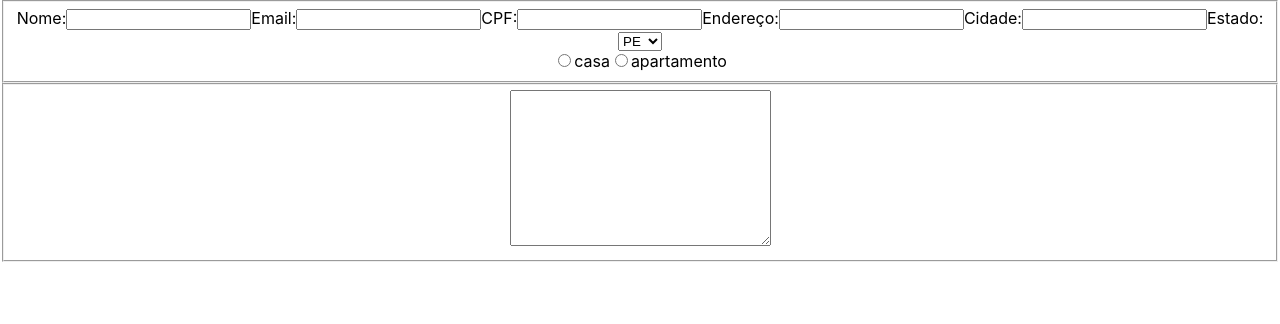
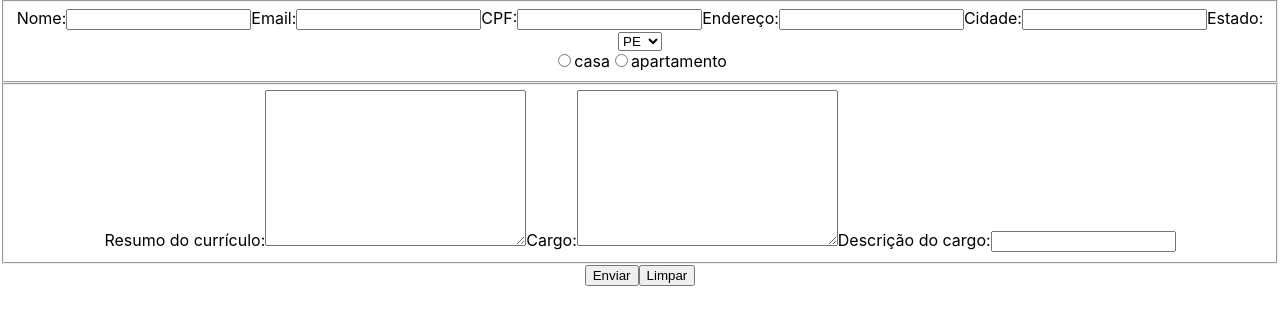
Before and after one commit to haronPrestes/Dojo-12.2, a React (Create React App) app: page / in a window 1280 px wide. Shown: the top 324 px of the page. Built offline with nearby package versions, Linux system fonts and the light colour scheme.

Commit message:
Trocando o piloto

```diff
--- a/src/App.js
+++ b/src/App.js
@@ -1,29 +1,47 @@
+import React from 'react';
+
 import './App.css';
 
-function App() {
+class App extends React.Component {
+  constructor() {
+    super();
+
+    this.state = {
+      name: '',
+    };
+
+    this.handleNameInput = this.handleNameInput.bind(this);
+  }
+
+  handleNameInput(event) {
+    // this.setState()
+    event.target.value.toUpperCase();
+  }
+
+  render() {
     return (
       <div className="App">
         <form>
           <fieldset>
             <label htmlFor="name">
               Nome:
-            <input type="text" id="name" name="name" maxLength="40"/>
+              <input type="text" name="name" id="name" maxLength="40" />
             </label>
             <label htmlFor="email">
               Email:
-            <input type="email" id="email" name="email" maxLength="50" />
+              <input type="email" name="email" id="email" maxLength="50" />
             </label>
             <label htmlFor="cpf">
               CPF:
-            <input type="text" id="cpf" name="cpf"  maxLength="11"/>
+              <input type="text" name="cpf" id="cpf" maxLength="11" />
             </label>
             <label htmlFor="address">
               Endereço:
-            <input type="text" id="address" name="address"  maxLength="200"/>
+              <input type="text" name="address" id="address" maxLength="200" />
             </label>
             <label htmlFor="city">
               Cidade:
-            <input type="text" id="city" name="city"  maxLength="28"/>
+              <input type="text" name="city" id="city" maxLength="28" />
             </label>
             <label htmlFor="state">
               Estado:
@@ -35,23 +53,58 @@ function App() {
             </label>
             <div className="housing-type">
               <label htmlFor="house">
-              <input type="radio" id="house" name="house" value="house"/>
+                <input type="radio" id="house" name="house" value="house" />
                 casa
               </label>
               <label htmlFor="apartment">
-              <input type="radio" id="apartment" name="apartment" value="apartment"/>
+                <input
+                  type="radio"
+                  id="apartment"
+                  name="apartment"
+                  value="apartment"
+                />
                 apartamento
               </label>
             </div>
           </fieldset>
           <fieldset>
-          <label htmlFor="">
-            <textarea name="" id="" cols="30" rows="10"></textarea>
+            <label htmlFor="resume">
+              Resumo do currículo:
+              <textarea
+                name="resume"
+                id="resume"
+                cols="30"
+                rows="10"
+                maxLength="1000"
+              />
+            </label>
+            <label htmlFor="role">
+              Cargo:
+              <textarea
+                name="role"
+                id="role"
+                cols="30"
+                rows="10"
+                maxLength="40"
+              />
+            </label>
+            <label htmlFor="role-description">
+              Descrição do cargo:
+              <input
+                type="text"
+                name="role-description"
+                id="role-description"
+                maxLength="500"
+              />
             </label>
           </fieldset>
+
+          <button type="submit">Enviar</button>
+          <button>Limpar</button>
         </form>
       </div>
     );
   }
+}
 
 export default App;
```
Lines whose indentation alone changed are shown as unchanged.
